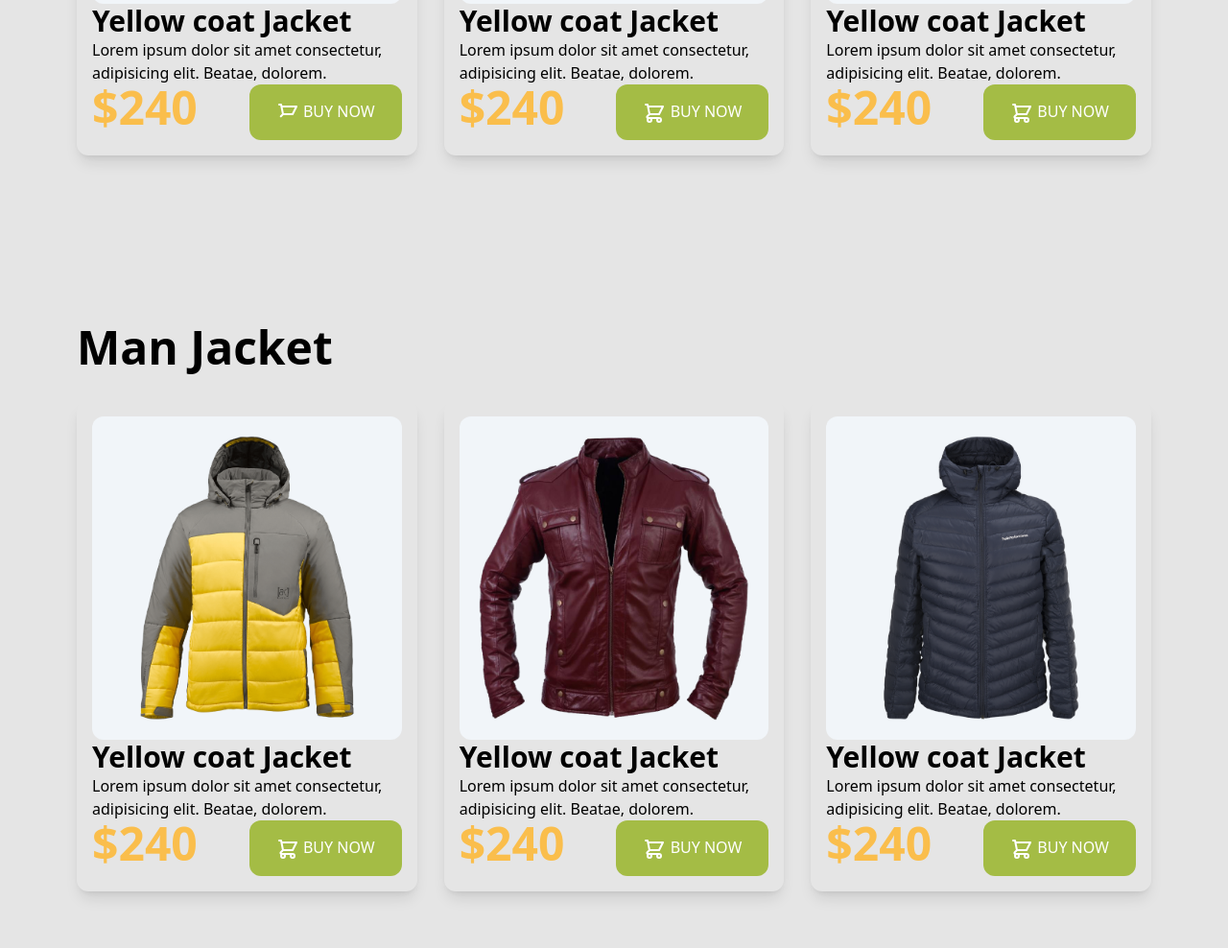
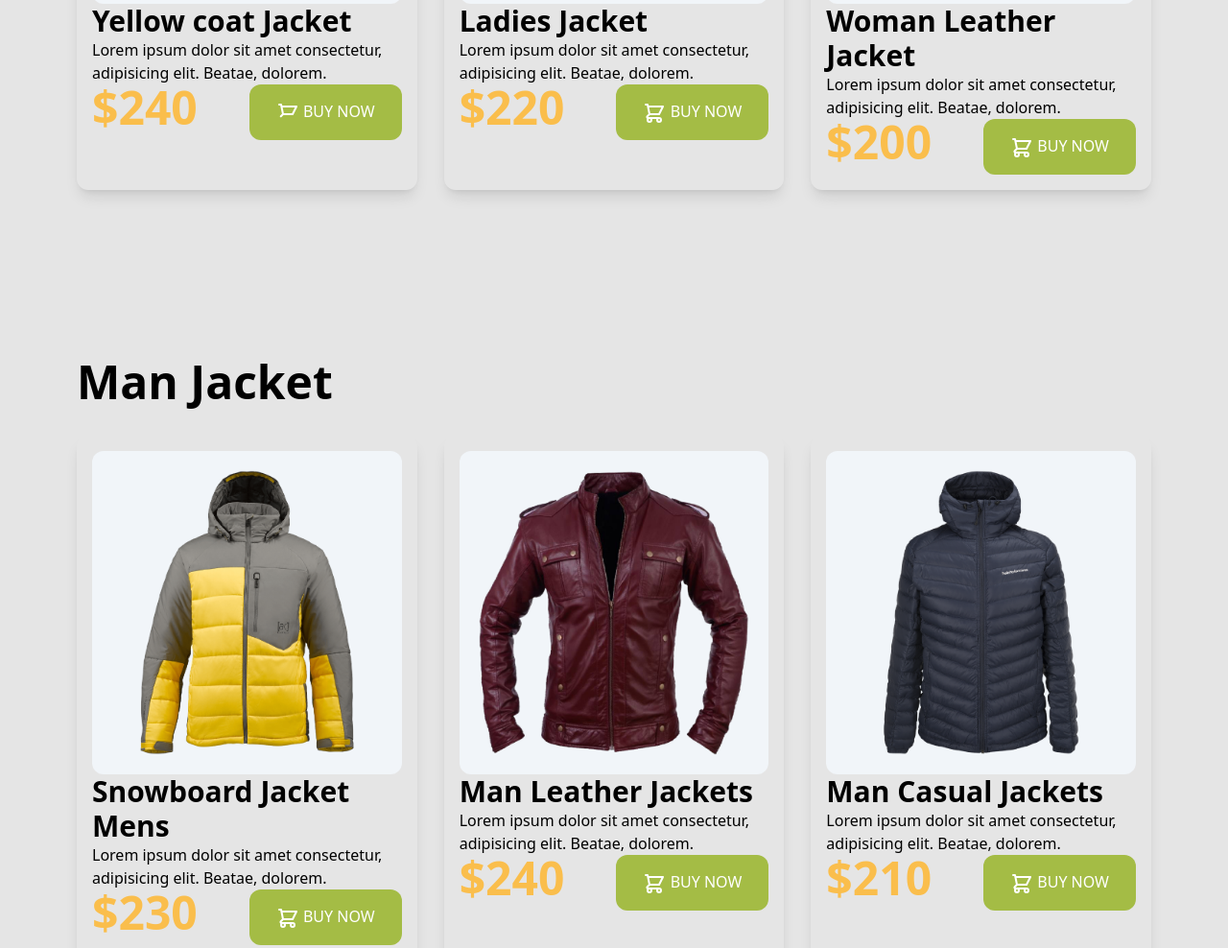
Before and after one commit to RiyadMia/penguin-fashion, a plain HTML site: page index.html in a window 1280 px wide. Shown: the part 1253-2241 px from the top of the page at 96% size. Drawn offline with nearby package versions, Linux system fonts and the light colour scheme.

Commit message:
last added

```diff
--- a/index.html
+++ b/index.html
@@ -78,11 +78,11 @@
                     <div class="p-5 bg-slate-100 rounded-xl">
                         <img src="images/jacket-2.png" alt="">
                     </div>
-                    <h3 class="text-3xl font-semibold"> Yellow coat Jacket</h3>
+                    <h3 class="text-3xl font-semibold">Ladies Jacket </h3>
                     <p>Lorem ipsum dolor sit amet consectetur, adipisicing
                         elit. Beatae, dolorem.</p>
                     <div class="flex justify-between">
-                        <h2 class="text-5xl text-jacketprice font-bold">$240</h2>
+                        <h2 class="text-5xl text-jacketprice font-bold">$220</h2>
                         <button class="uppercase rounded-xl bg-[#a4bc45] py-4 px-7 text-white font-samebold">
                             <svg xmlns="http://www.w3.org/2000/svg" class=" inline h-6 w-6" fill="none"
                                 viewBox="0 0 24 24" stroke="currentColor">
@@ -97,11 +97,11 @@
                     <div class="p-5 bg-slate-100 rounded-xl">
                         <img src="images/jacket-3.png" alt="">
                     </div>
-                    <h3 class="text-3xl font-semibold"> Yellow coat Jacket</h3>
+                    <h3 class="text-3xl font-semibold">Woman Leather Jacket</h3>
                     <p>Lorem ipsum dolor sit amet consectetur, adipisicing
                         elit. Beatae, dolorem.</p>
                     <div class="flex justify-between">
-                        <h2 class="text-5xl text-jacketprice font-bold">$240</h2>
+                        <h2 class="text-5xl text-jacketprice font-bold">$200</h2>
                         <button class="uppercase rounded-xl bg-[#a4bc45] py-4 px-7 text-white font-samebold">
                             <svg xmlns="http://www.w3.org/2000/svg" class=" inline h-6 w-6" fill="none"
                                 viewBox="0 0 24 24" stroke="currentColor">
@@ -122,10 +122,10 @@
                     <div class="p-5 bg-slate-100 rounded-xl">
                         <img src="images/jacket-4.png" alt="">
                     </div>
-                    <h3 class="text-3xl font-semibold"> Yellow coat Jacket</h3>
+                    <h3 class="text-3xl font-semibold">Snowboard Jacket Mens</h3>
                     <p>Lorem ipsum dolor sit amet consectetur, adipisicing elit. Beatae, dolorem.</p>
                     <div class="flex justify-between">
-                        <h2 class="text-5xl text-jacketprice font-bold">$240</h2>
+                        <h2 class="text-5xl text-jacketprice font-bold">$230</h2>
                         <button class="uppercase rounded-xl bg-[#a4bc45] py-4 px-7 text-white font-samebold">
                             <svg xmlns="http://www.w3.org/2000/svg" class=" inline h-6 w-6" fill="none"
                                 viewBox="0 0 24 24" stroke="currentColor">
@@ -140,7 +140,7 @@
                     <div class="p-5 bg-slate-100 rounded-xl">
                         <img src="images/jacket-5.png" alt="">
                     </div>
-                    <h3 class="text-3xl font-semibold"> Yellow coat Jacket</h3>
+                    <h3 class="text-3xl font-semibold">Man Leather Jackets</h3>
                     <p>Lorem ipsum dolor sit amet consectetur, adipisicing
                         elit. Beatae, dolorem.</p>
                     <div class="flex justify-between">
@@ -159,11 +159,12 @@
                     <div class="p-5 bg-slate-100 rounded-xl">
                         <img src="images/jacket-6.png" alt="">
                     </div>
-                    <h3 class="text-3xl font-semibold"> Yellow coat Jacket</h3>
+                    <h3 class="text-3xl font-semibold">
+                        Man Casual Jackets</h3>
                     <p>Lorem ipsum dolor sit amet consectetur, adipisicing
                         elit. Beatae, dolorem.</p>
                     <div class="flex justify-between">
-                        <h2 class="text-5xl text-jacketprice font-bold">$240</h2>
+                        <h2 class="text-5xl text-jacketprice font-bold">$210</h2>
                         <button class="uppercase rounded-xl bg-[#a4bc45] py-4 px-7 text-white font-samebold">
                             <svg xmlns="http://www.w3.org/2000/svg" class=" inline h-6 w-6" fill="none"
                                 viewBox="0 0 24 24" stroke="currentColor">
```
